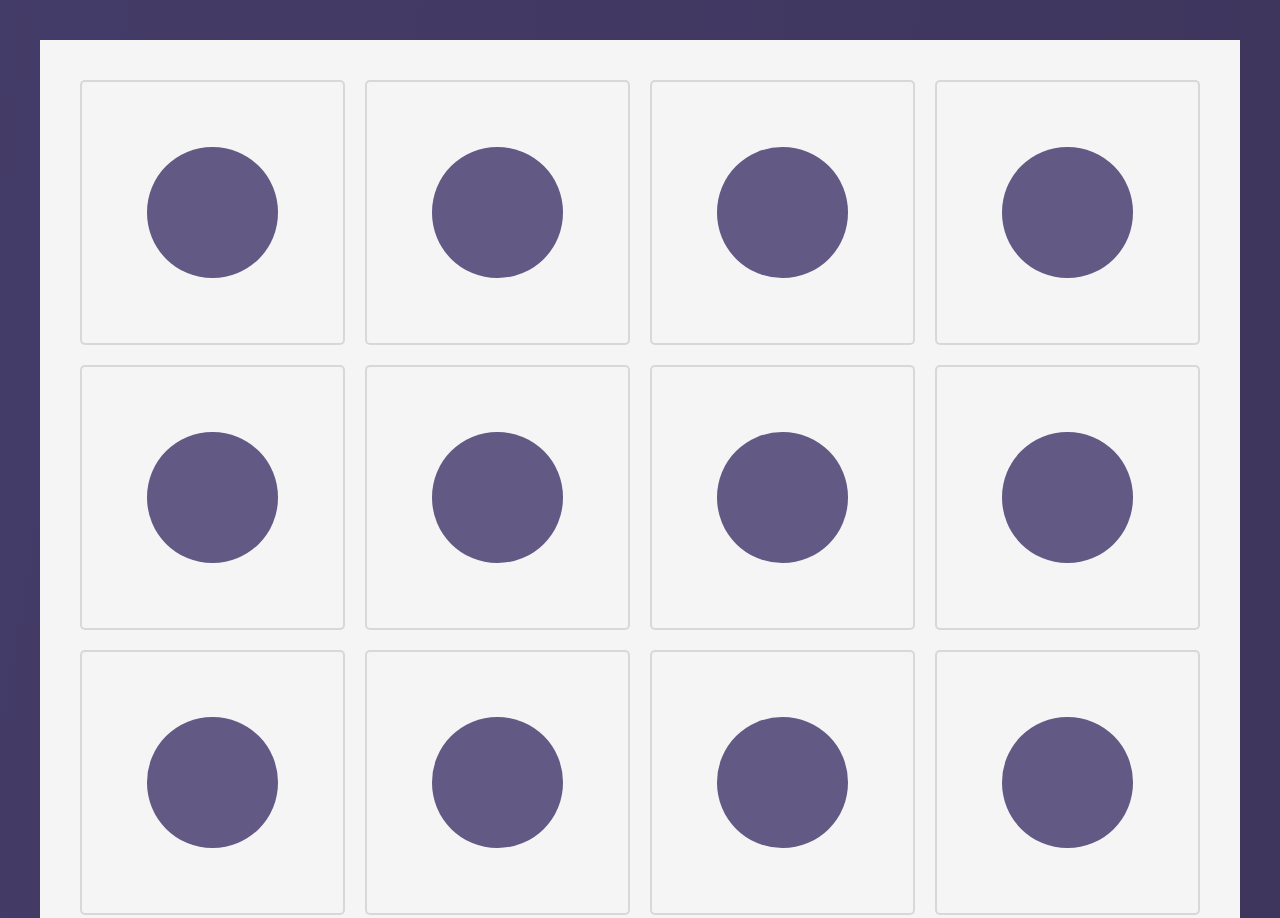
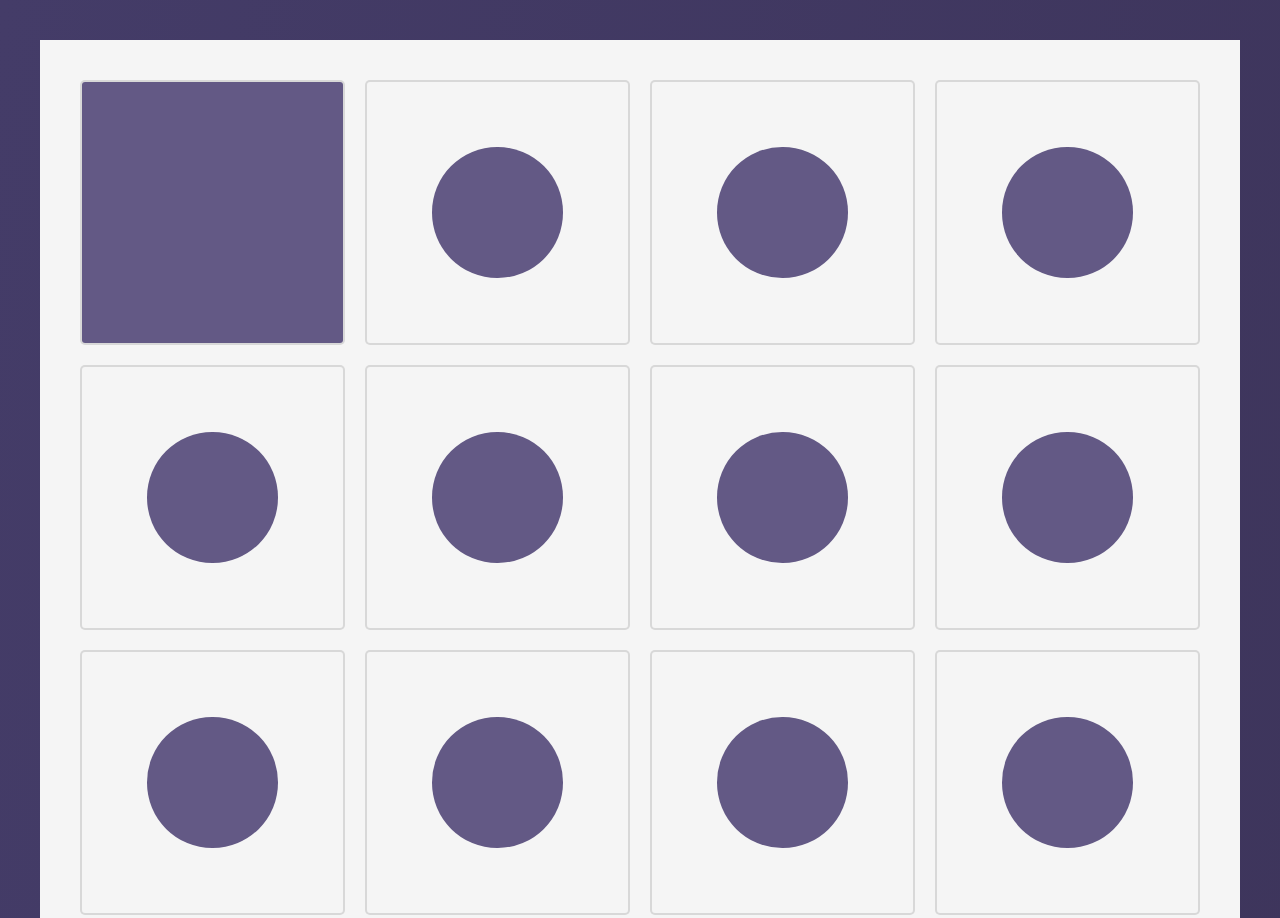
Before and after one commit to 05v/F3M7PROG, a plain HTML site: page WEEK2_ColorPicker/index.html in a window 1280 px wide. Shown: the top 918 px of the page. Drawn offline with Linux system fonts and the light colour scheme.

Commit message:
Les 3 Video 6

```diff
--- a/WEEK2_ColorPicker/index.html
+++ b/WEEK2_ColorPicker/index.html
@@ -12,8 +12,8 @@
 
 <body>
     <ul class="colors">
-        <li class="colors__color">
-            <figure class="colors__circle"></figure>
+        <li class="colors__color" id="js--color--1">
+            <figure class="colors__circle colors__circle--selected"></figure>
         </li>
         <li class="colors__color">
             <figure class="colors__circle"></figure>
--- a/WEEK2_ColorPicker/js/main.js
+++ b/WEEK2_ColorPicker/js/main.js
@@ -1 +1,5 @@
-console.log("Test");
+const color = document.getElementById("js--color--1");
+
+color.onclick = function () {
+  console.log("test");
+};
--- a/WEEK2_ColorPicker/scss/components/colors/colors.scss
+++ b/WEEK2_ColorPicker/scss/components/colors/colors.scss
@@ -18,6 +18,7 @@
         align-items: center;
         border: 0.2rem solid rgba(128, 128, 128, 0.25);
         border-radius: 0.5rem;
+        overflow: hidden;
     }
 
     &__color:hover &__circle {
@@ -32,5 +33,10 @@
         border-radius: 50%;
         transition: 0.2s transform;
         transition-timing-function: cubic-bezier(0.25, 0.46, 0.45, 0.94);
+
+        &--selected {
+            transform: scale(3);
+
+        }
     }
 }
```
Also changed, not shown: WEEK2_ColorPicker/css/style.css, 1 other file.
